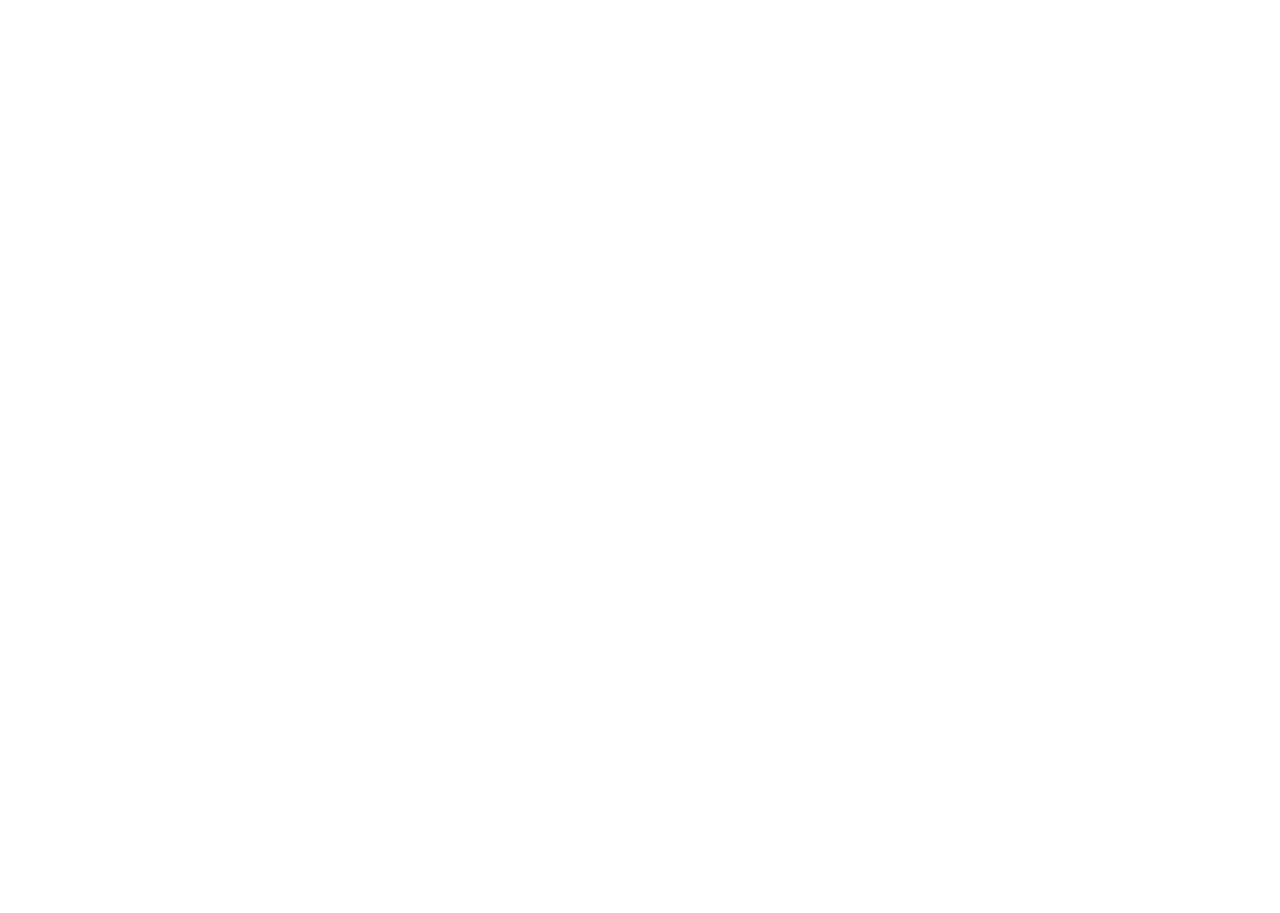
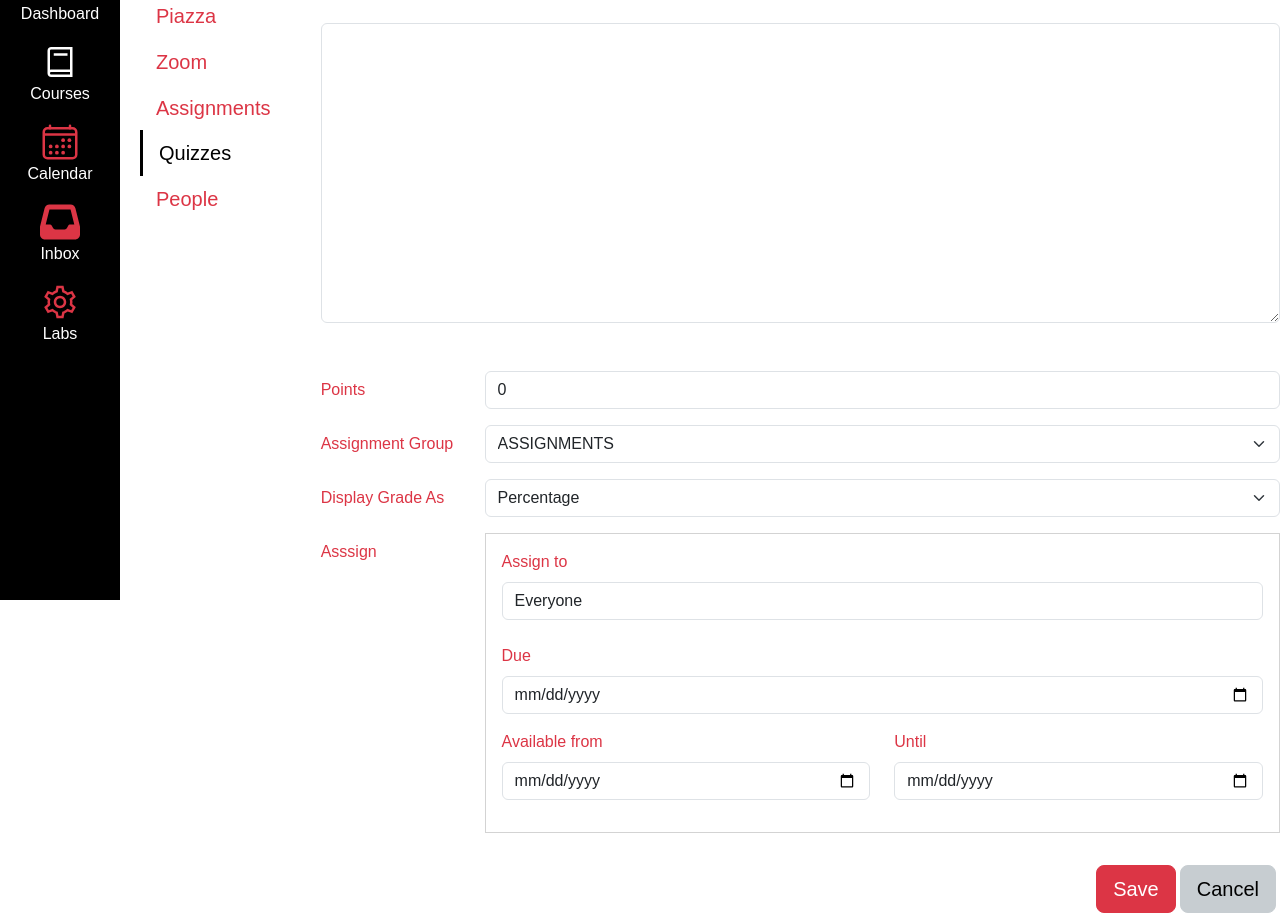
Before and after one commit to eleanorjane12/kambaz-next-js, a Next.js app: page /courses/1/quizzes/1/quiz-editor in a window 1280 px wide. Before the commit this address had no page. Shown: the part 200-1113 px from the top of the page. Before the commit the page ends 800 px from the top, so only its background shows below. Built offline with nearby package versions, Linux system fonts and the light colour scheme; no server answers.

Commit message:
quiz editor page started

```diff
--- a/app/(kambaz)/courses/[cid]/quizzes/[qid]/QuizDetails.tsx
+++ b/app/(kambaz)/courses/[cid]/quizzes/[qid]/QuizDetails.tsx
@@ -73,6 +73,7 @@
       <div className="p-5">
         <h2>{quiz.title}</h2>
         <hr/>
+        <p>{quiz.description}</p>
         <p><button className="btn btn-danger mt-3">Start Quiz</button></p>
       </div>
     );
@@ -82,7 +83,7 @@
       <div className="d-flex justify-content-center gap-2 mb-4">
         <button onClick={() => router.push(`/courses/${cid}/quizzes/${qid}/preview`)}
           className="btn btn-secondary">Preview</button>
-        <button onClick={() => router.push(`/courses/${cid}/quizzes/${qid}/edit`)}
+        <button onClick={() => router.push(`/courses/${cid}/quizzes/${qid}/quiz-editor`)}
           className="btn btn-secondary">Edit</button>
       </div>
 
--- a/app/(kambaz)/courses/[cid]/quizzes/[qid]/QuizDetailsEditor.tsx
+++ b/app/(kambaz)/courses/[cid]/quizzes/[qid]/QuizDetailsEditor.tsx
@@ -1,3 +1,151 @@
+"use client"
+import { RootState } from "@reduxjs/toolkit/query";
+import { useParams } from "next/navigation";
+import { useRouter } from "next/router";
+import { useState, useEffect } from "react";
+import { FormLabel, FormControl, Row, Col, FormSelect, FormCheck, Button } from "react-bootstrap";
+import { useSelector, useDispatch } from "react-redux";
+import { setQuizzes } from "../../quizzes/reducer";
+import * as client from "../../../client";
+import { v4 as uuidv4 } from "uuid";
+
+
 export default function QuizDetailsEditor() {
+    const { cid } = useParams();
+    const { qid } = useParams();
+    const { currentUser } = useSelector((state: RootState) => state.accountReducer as any);
+    const dispatch = useDispatch();
+    const { quizzes } = useSelector((state: RootState) => state.quizzesReducer);
+    const [quiz, setQuiz] = useState<any>({
+    _id: uuidv4(),
+    quizType: "Graded Quiz",
+    points: 0,
+    assignmentGroup: "Quizzes",
+    shuffleAnswers: true,
+    timeLimit: 20,
+    multipleAttempts: false,
+    howManyAttempts: 1,
+    showCorrectAnswers: "",
+    accessCode: "",
+    oneQuestionAtATime: true,
+    webcamRequired: false,
+    lockQuestionsAfterAnswering: false,
+    dueDate: "",
+    availableDate: "",
+    untilDate: "",
+    published: false,
+  });
+
+
+  const fetchQuiz = async () => {
+      if (qid && qid !== "new") {
+         const data = await client.findQuizById(qid as string);
+        if (data) setQuiz(data);
+      }
+  };
+
+
+  useEffect(() => {
+    fetchQuiz();
+  }, [qid]);
+
+
+const onSave = async () => {
+    await client.updateQuiz(quiz);
+    dispatch(setQuizzes(quizzes.map((q: any) =>
+      q._id === quiz._id ? quiz : q
+    )));
+
+};
+
+      const onUpdateQuiz = async (quiz: any) => {
+      await client.updateQuiz(quiz);
+      const newQuizzes = quizzes.map((q: any) => q._id === quiz._id ? quiz : q );
+      dispatch(setQuizzes(newQuizzes));
+
+    };
+
+
+ return (
+    <div  id="wd-assignment-editor">
+        <div key={quiz._id}>
+    <FormLabel> Quiz Name </FormLabel>
+    <FormControl type="text" value={quiz.title}  onChange={(e) => setQuiz({ ...quiz, title: e.target.value })}/>
+     <br/>
+    <FormControl as="textarea" style={{ height: "300px" }} value={quiz.description}  onChange={(e) => setQuiz({ ...quiz, description: e.target.value })}/>
+    <br/>
+    <br/>
+
+    <div id="wd-assignment-details">
+    <Row className="mb-3" >
+       <FormLabel column sm={2}> Points </FormLabel>
+       <Col sm={10}>
+           <FormControl type="number" value={quiz.points} onChange={(e) => setQuiz({ ...quiz, points: e.target.value })} />
+       </Col>
+   </Row>
+
+    <Row className="mb-3" >
+       <FormLabel column sm={2}> Assignment Group </FormLabel>
+       <Col sm={10}>
+    <FormSelect>
+     <option value="0" defaultChecked>ASSIGNMENTS</option>
+     <option value="1">QUIZZES</option>
+     <option value="2">EXAMS</option>
+     <option value="3">PROJECTS</option>
+  </FormSelect>
+    </Col>
+  </Row>
+
+   <Row className="mb-3" >
+    <FormLabel column sm={2}> Display Grade As </FormLabel>
+        <Col sm={10}>
+        <FormSelect>
+            <option value="0" defaultChecked>Percentage</option>
+            <option value="1">Fraction</option>
+            <option value="2">Letter Grade</option>
+        </FormSelect>
+    </Col>
+    </Row>
+
+    <Row className="mb-3" >
+    <FormLabel column sm={2}> Asssign </FormLabel>
+     <Col sm={10}>
+        <div className="mb-3 wd-border-gray p-3" >
+           <FormLabel> Assign to </FormLabel>
+           <FormControl type="text" defaultValue="Everyone"/> <br/>
+            <FormLabel> Due </FormLabel>
+            <FormControl type="date" value={quiz.dueDate} id="wd-due-date-picker" onChange={(e) => setQuiz({ ...quiz, dueDate: e.target.value })} />
+
+           <Row className="mt-3 mb-3">
+            <Col>
+            <FormLabel> Available from </FormLabel>
+            <FormControl type="date" value={quiz.availableDate} id="wd-available-from-date-picker" onChange={(e) => setQuiz({ ...quiz, availableDate: e.target.value })}/>
+            </Col>
+            <Col>
+            <FormLabel> Until </FormLabel>
+            <FormControl type="date" defaultValue={quiz.untilDate} id="wd-until-date-picker"/>
+            </Col>
+           </Row>
+
+         </div>
+        </Col>
+    </Row>
+
+
+    <Button variant="secondary" size="lg" className="me-1 float-end" id="wd-cancel-quiz" href={`/courses/${cid}/quizzes`} >
+       Cancel
+     </Button>
+     <Button variant="danger" size="lg" className="me-1 float-end" id="wd-save-quiz" href={`/courses/${cid}/quizzes`} onClick={() => onSave()}>
+       Save
+     </Button>
+
+
+    </div>
+    </div>
+
+
+    </div>
+
+);
 
 }
--- /dev/null
+++ b/app/(kambaz)/courses/[cid]/quizzes/[qid]/quiz-editor/page.tsx
@@ -0,0 +1,18 @@
+"use client"
+import { Tab, Tabs } from "react-bootstrap";
+import QuizDetailsEditor from "../QuizDetailsEditor";
+
+export default function QuizEditor() {
+    return (
+    <Tabs defaultActiveKey="Details" className="mb-3 text-danger">
+  < Tab eventKey="Details" className="text-danger" title={"Details"}>
+        <QuizDetailsEditor/>
+    </Tab>
+    <Tab eventKey="Questions" className="text-danger" title={"Questions"}>
+    Questions
+    </Tab>
+    </Tabs>
+    )
+
+
+}
--- a/app/(kambaz)/database/quizzes.json
+++ b/app/(kambaz)/database/quizzes.json
@@ -2,6 +2,7 @@
 {
   "_id": "quiz-1",
   "title": "Batman Quiz",
+  "description" : "This is a quiz all about Batman",
   "cid": "RS101",
   "quizType": "Graded Quiz",
   "points": 100,
```
Also changed, not shown: app/(kambaz)/courses/[cid]/quizzes/[qid]/QuizEditor.tsx (added, +19 -0 lines).
